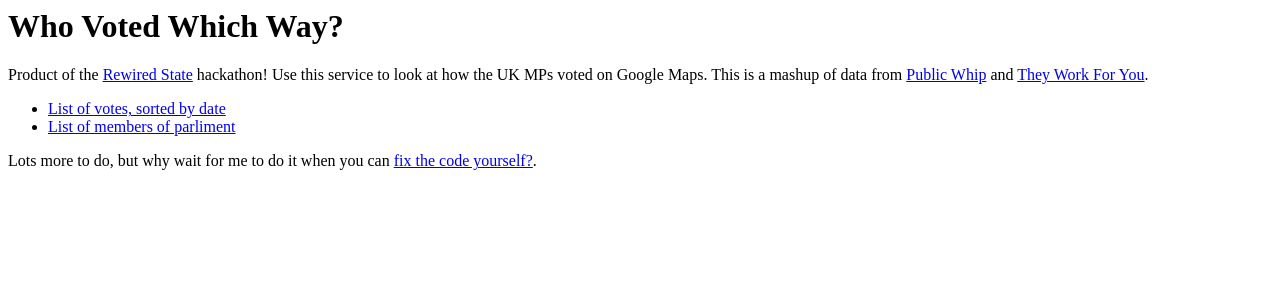
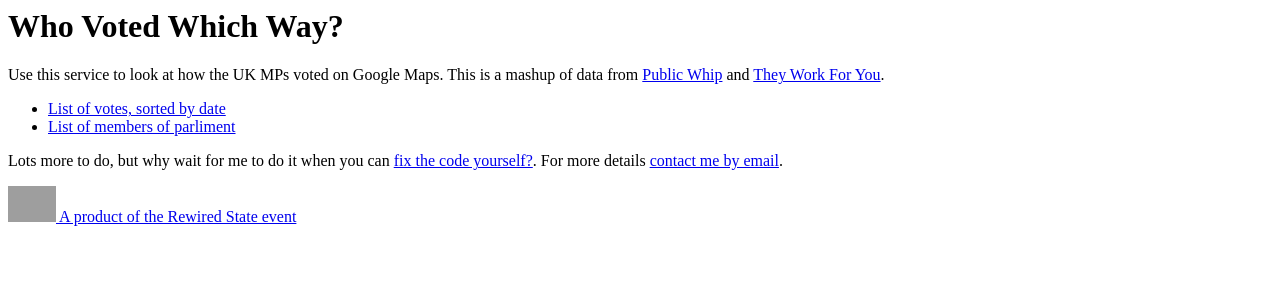
Before and after one commit to mdales/djangowhip, a Python web app: template pw/templates/overview.html in a window 1280 px wide. Shown: the top 300 px of the page. Run offline with Jinja, Linux system fonts and the light colour scheme; the template is opened without the code that fills it, so the values that code supplies are empty; some libraries are stand-ins or nearby versions; grey boxes are pictures that could not be loaded.

Commit message:
Minor edit to front page

```diff
--- a/pw/templates/overview.html
+++ b/pw/templates/overview.html
@@ -4,14 +4,15 @@
 
 <h1>Who Voted Which Way?</h1>
 
-<p>Product of the <a href="http://rewiredstate.org/">Rewired State</a> hackathon! Use this service to look at how the UK MPs voted on Google Maps. This is a mashup of data from <a href="http://www.publicwhip.org.uk/">Public Whip</a> and <a href="http://www.theyworkforyou.com/">They Work For You</a>.</p>
+<p> Use this service to look at how the UK MPs voted on Google Maps. This is a mashup of data from <a href="http://www.publicwhip.org.uk/">Public Whip</a> and <a href="http://www.theyworkforyou.com/">They Work For You</a>.</p>
 
 <ul>
 	<li><a href="/division/">List of votes, sorted by date</a></li>
 	<li><a href="/mp/">List of members of parliment</a></li>
 </ul>
 
-<p>Lots more to do, but why wait for me to do it when you can <a href="http://github.com/mdales/djangowhip">fix the code yourself?</a>.</p>
+<p>Lots more to do, but why wait for me to do it when you can <a href="http://github.com/mdales/djangowhip">fix the code yourself?</a>. For more details  <a href="mailto:michael@seriouschange.org.uk">contact me by email</a>.</p>
 
+<p><a href="http://rewiredstate.org/"><img src="http://s3.amazonaws.com/twitter_production/profile_images/66680232/rs.png" border="0" width="48"> A product of the Rewired State event</a></p>
 
 {% endblock %}
```
